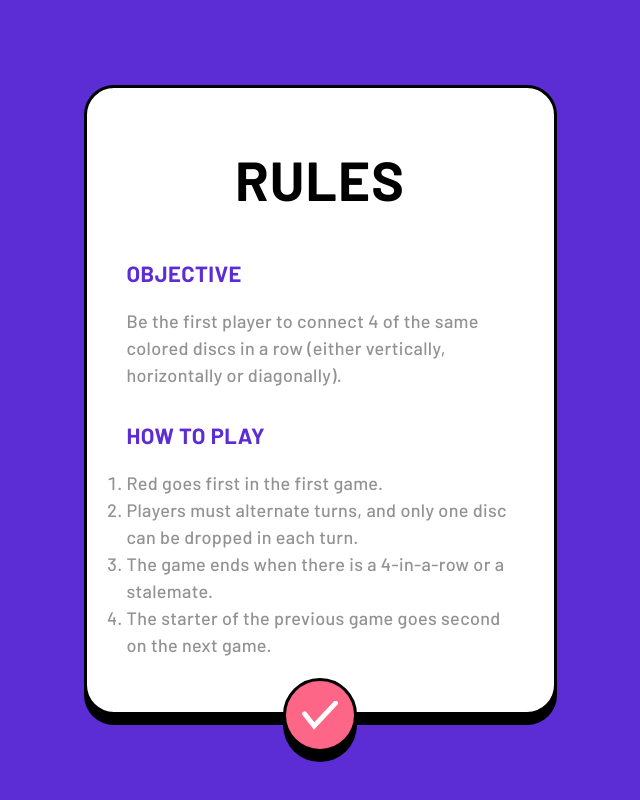
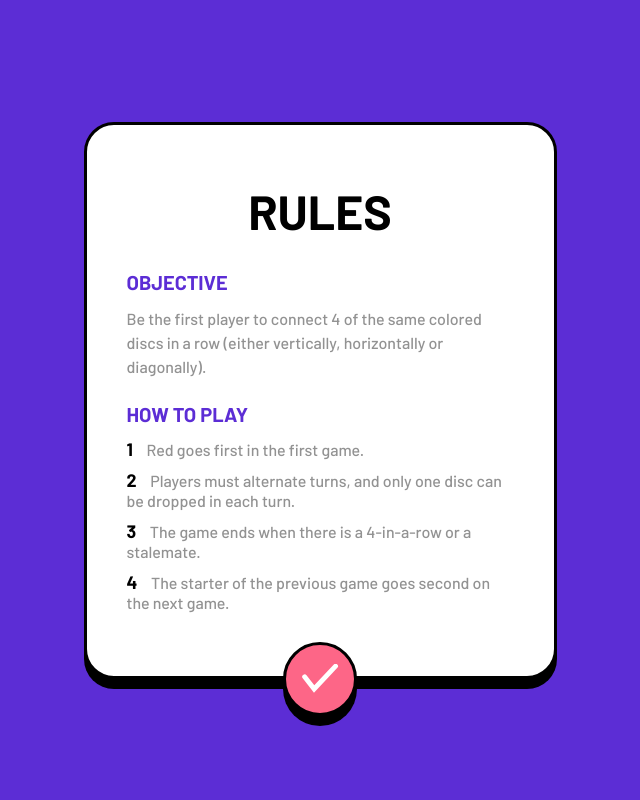
Before and after one commit to Rashed360/4connect, a Next.js app: page /rules in a window 1280 px wide. Shown: the whole page, without its empty margins (320-960 px from the left). Built offline with nearby package versions, Linux system fonts and the light colour scheme.

Commit message:
rules page corrections

```diff
--- a/styles/index.css
+++ b/styles/index.css
@@ -64,7 +64,6 @@ body {
 .menu-box {
 	display: flex;
 	flex-direction: column;
-	/* align-items: center; */
 
 	min-width: 473px;
 	max-width: 473px;
@@ -85,26 +84,38 @@ body {
 .menu-box h1,
 .menu-box h2 {
 	font-weight: 700;
-	letter-spacing: 0.02em;
 	text-transform: uppercase;
 }
 .menu-box h1 {
-	margin: 0 auto 7px auto;
-	font-size: 55px;
+	margin: 0 auto 0 auto;
+	font-size: 3rem;
 	color: var(--clr-primary-dark);
 }
 .menu-box h2 {
-	margin: 30px 0 18px 0;
-
-	font-size: 22px;
+	margin: 20px 0 10px 0;
+	font-size: 1.25rem;
 	color: var(--clr-accent-dark);
 }
 .menu-box p,
 .menu-box li {
 	font-weight: 500;
+	font-size: 1rem;
+	color: var(--clr-primary-mid);
+}
+.menu-box ol {
+	list-style: none;
+}
+.menu-box ol li {
+	counter-increment: custom;
+	margin-bottom: 10px;
+	line-height: 1.25rem;
+}
+.menu-box ol li::before {
+	content: counter(custom) ' ';
+	margin-right: 10px;
+	font-weight: 900;
 	font-size: 18px;
-	letter-spacing: 0.02em;
-	color: var(--clr-primary-mid);
+	color: #000000;
 }
 .menu-box .logo {
 	margin: 0 auto 50px auto;
@@ -122,6 +133,7 @@ body {
 	border: 3px solid #000000;
 	box-shadow: 0px 10px 0px #000000;
 	border-radius: 37px;
+	transition: all 100ms;
 }
 .menu-box .tick img {
 	transform: scale(2);
@@ -136,8 +148,8 @@ body {
 	justify-content: space-between;
 
 	font-weight: 700;
-	font-size: 24px;
-	letter-spacing: 0.02em;
+	font-size: 1.5rem;
+	line-height: 1.35rem;
 	text-transform: uppercase;
 	color: var(--clr-primary-dark);
 
@@ -146,6 +158,15 @@ body {
 	border: 3px solid var(--clr-primary-dark);
 	box-shadow: 0px 10px 0px var(--clr-primary-dark);
 	border-radius: 23px;
+	transition: all 100ms;
+}
+.menu-item:hover,
+.menu-box .tick:hover {
+	transform: scale(1.02);
+}
+.menu-item:active,
+.menu-box .tick:active {
+	transform: scale(0.98);
 }
 .menu-item.home {
 	color: var(--clr-primary-light);
@@ -161,6 +182,7 @@ body {
 		min-width: 100%;
 		height: 100%;
 		justify-content: center;
+		padding: 50px 20px;
 
 		border: none;
 		box-shadow: none;
```
